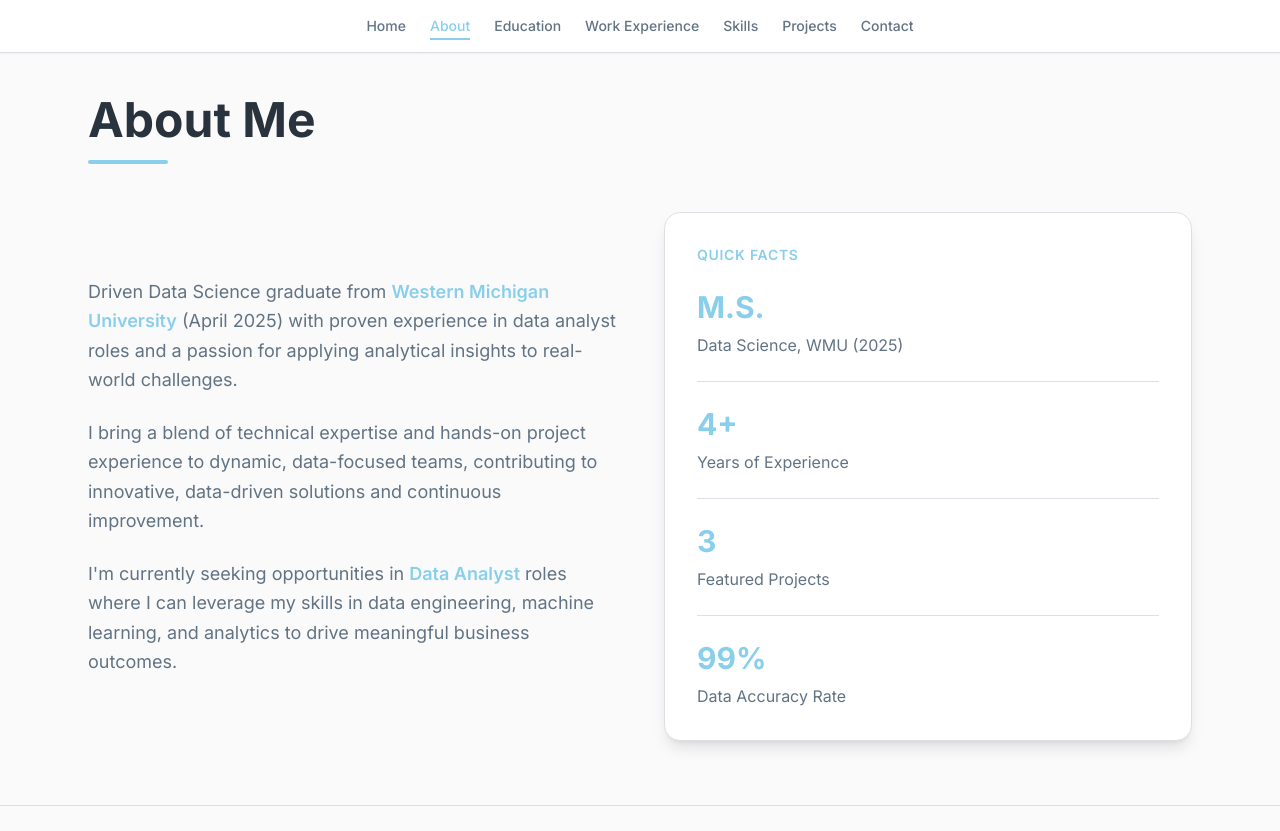
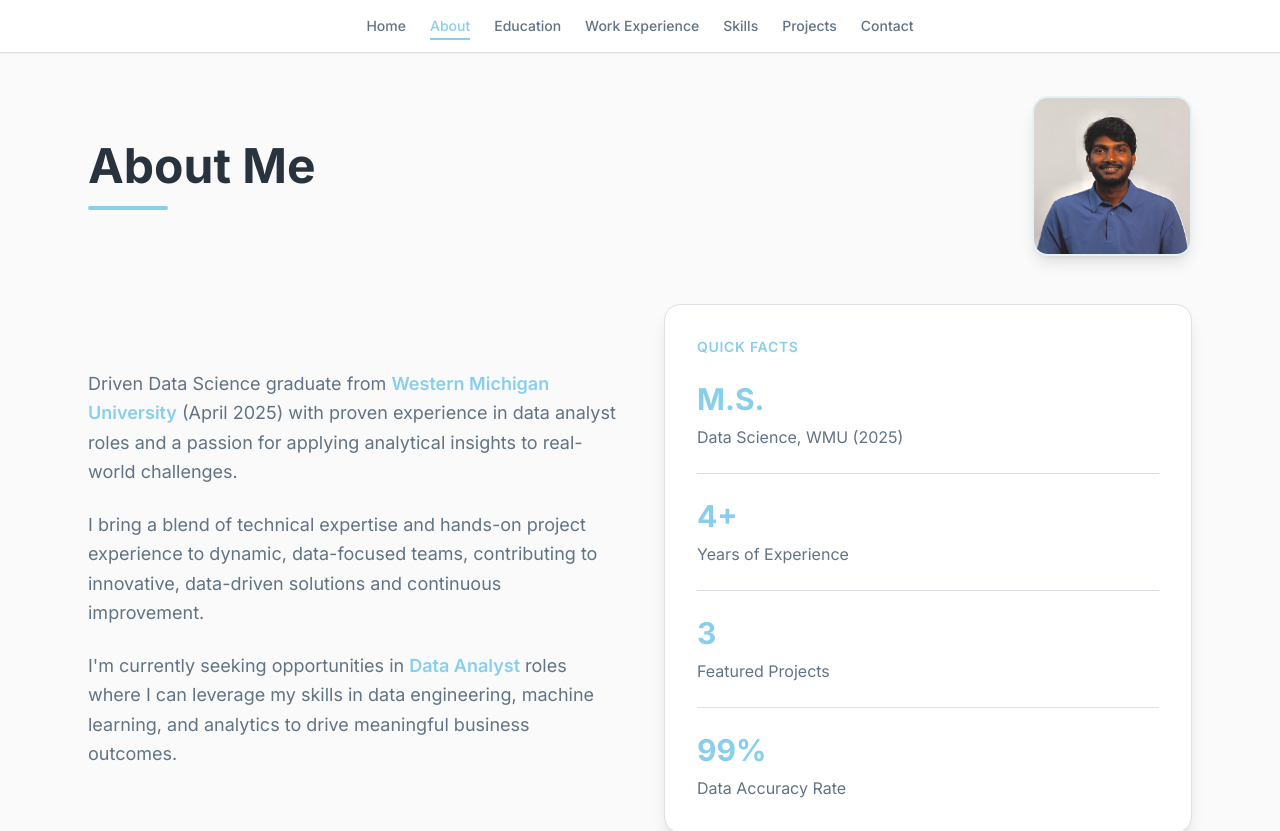
Before and after one commit to prafulpotluri/prafulpotluri.github.io, a React (Vite) app: page /about in a window 1280 px wide. Shown: the top 831 px of the page. Built offline with nearby package versions, Linux system fonts and the light colour scheme; the HTML template or start-up script is replaced by a standard one.

Commit message:
Add profile picture to About page

```diff
--- a/src/pages/About.tsx
+++ b/src/pages/About.tsx
@@ -1,10 +1,21 @@
+import prafulPhoto from "@/assets/praful-about.jpg";
+
 const About = () => {
   return (
     <div className="min-h-screen pt-24 pb-16 bg-gradient-to-b from-surface-alt to-background">
       <div className="container mx-auto px-6 max-w-6xl">
-        <div className="mb-12 animate-fade-in">
-          <h1 className="text-4xl md:text-5xl font-bold mb-4 text-foreground">About Me</h1>
-          <div className="h-1 w-20 bg-primary rounded-sm"></div>
+        <div className="mb-12 animate-fade-in flex flex-col md:flex-row justify-between items-start md:items-center gap-6">
+          <div>
+            <h1 className="text-4xl md:text-5xl font-bold mb-4 text-foreground">About Me</h1>
+            <div className="h-1 w-20 bg-primary rounded-sm"></div>
+          </div>
+          <div className="flex-shrink-0">
+            <img
+              src={prafulPhoto}
+              alt="Praful Bhujbal"
+              className="w-32 h-32 md:w-40 md:h-40 rounded-2xl object-cover shadow-lg border-2 border-primary/20"
+            />
+          </div>
         </div>
 
         <div className="grid lg:grid-cols-2 gap-12 items-center">
```
Also changed, not shown: src/assets/praful-about.jpg (added).
